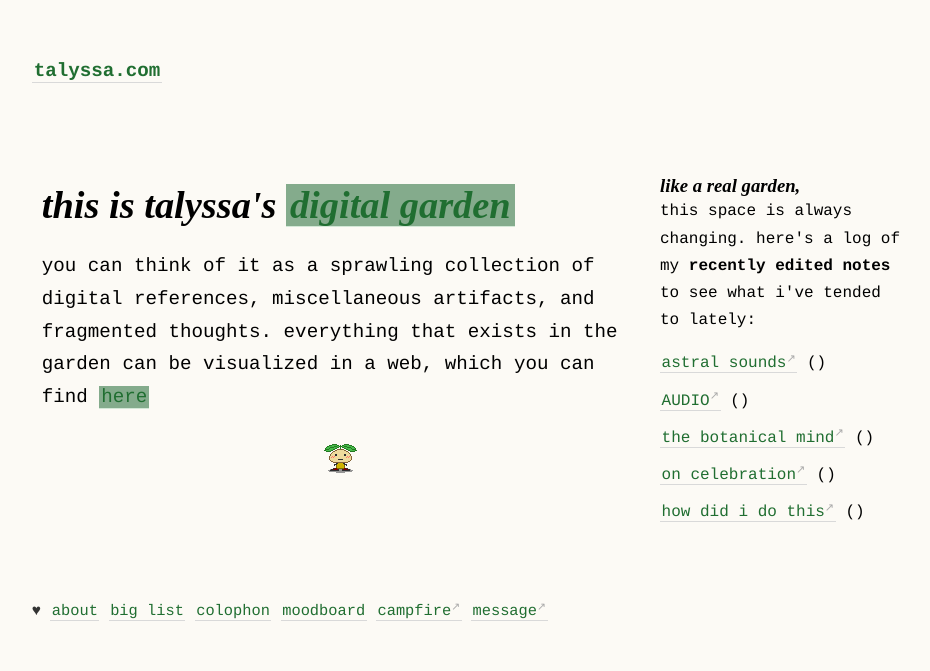
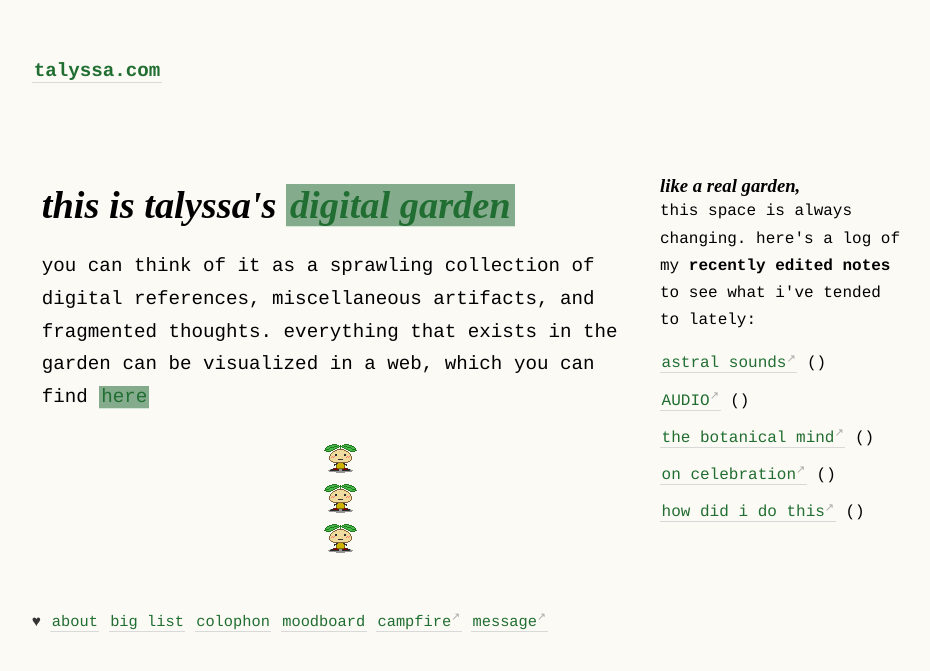
Before and after one commit to geminiworms/talyssagarden.github.io, a Jekyll site: the page built from _pages/index.md, in a window 1280 px wide. Shown: the top 671 px of the page, without its empty margins (45-975 px from the left). Built offline with Jekyll 4.4.1, drawn with Linux system fonts in a browser that asks for light colours.

Commit message:
Update index.md

```diff
--- a/_pages/index.md
+++ b/_pages/index.md
@@ -41,7 +41,7 @@
   <div class="container">
     <div class="left-column">
       <h1>this is talyssa's <a class="internal-link" href="/what-is-digital-gardening">digital garden</a></h1>
-      <p>you can think of it as a sprawling collection of digital references, miscellaneous artifacts, and fragmented thoughts. everything that exists in the garden can be visualized in a web, which you can find <a class="internal-link" href="/web">here</a></p> <img src="/assets/mini-graphics/sprout.gif" style="padding: 0px 0px 0px 0px;">
+      <p>you can think of it as a sprawling collection of digital references, miscellaneous artifacts, and fragmented thoughts. everything that exists in the garden can be visualized in a web, which you can find <a class="internal-link" href="/web">here</a></p> <img src="/assets/mini-graphics/sprout.gif" style="padding: 0px 0px 0px 0px;"><img src="/assets/mini-graphics/sprout.gif" style="padding: 0px 0px 0px 0px;"><img src="/assets/mini-graphics/sprout.gif" style="padding: 0px 0px 0px 0px;">
     </div>
     <div class="right-column">
       <p><h3>like a real garden,</h3>this space is always changing. here's a log of my <b>recently edited notes</b> to see what i've tended to lately:</p>
```
